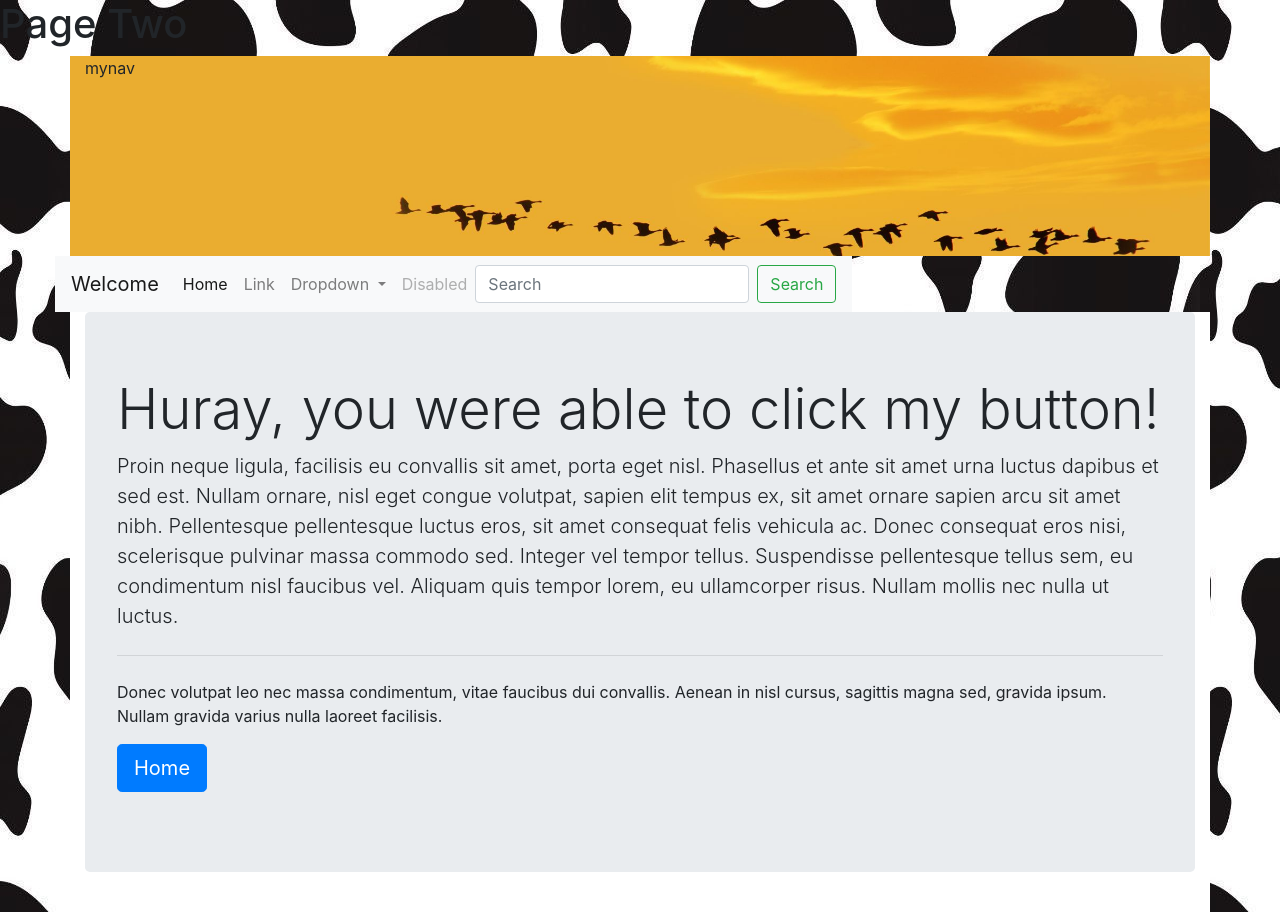
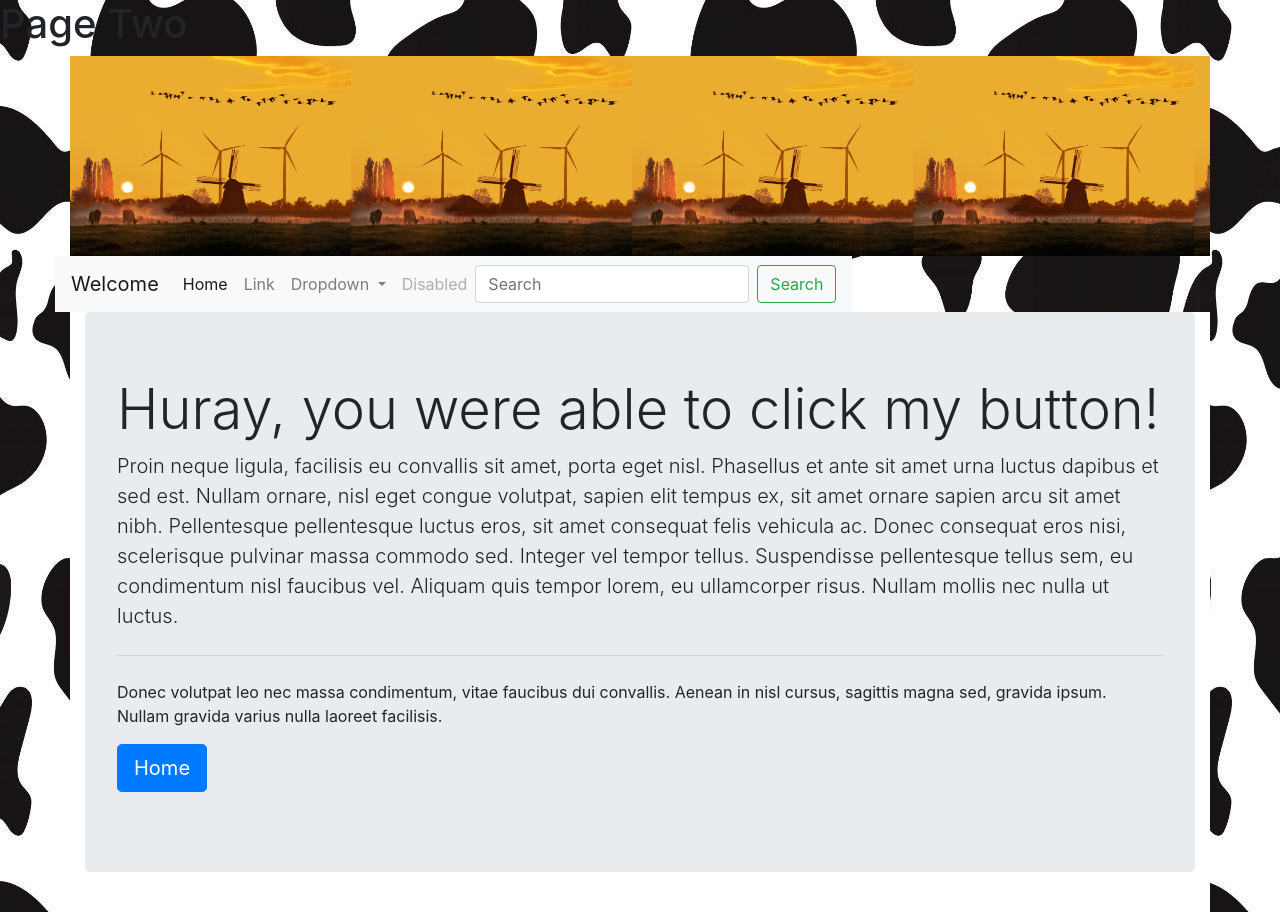
Before and after one commit to SimonteBraake/prj4-chapter-6, a plain HTML site: page 191094.html in a window 1280 px wide. Drawn offline with nearby package versions, Linux system fonts and the light colour scheme.

Commit message:
update 6

```diff
--- a/191094.html
+++ b/191094.html
@@ -15,7 +15,7 @@
     <h1>Page Two</h1>
 	   <div class="container">
   	   <div class="row">
-		   <div class="myblue myheader col-12">mynav</div>
+		   <div class="myblue myheader col-12"></div>
 
 	<div class="row">
 		<nav class="navbar navbar-expand-lg navbar-light bg-light">
--- a/css/styles.css
+++ b/css/styles.css
@@ -15,7 +15,7 @@
 .myheader {
 	background-image: url("../images/windmill3.jpg");
 	height:200px;
-	background-size: cover;
+	background-size: contain;
 
 }
 
```
